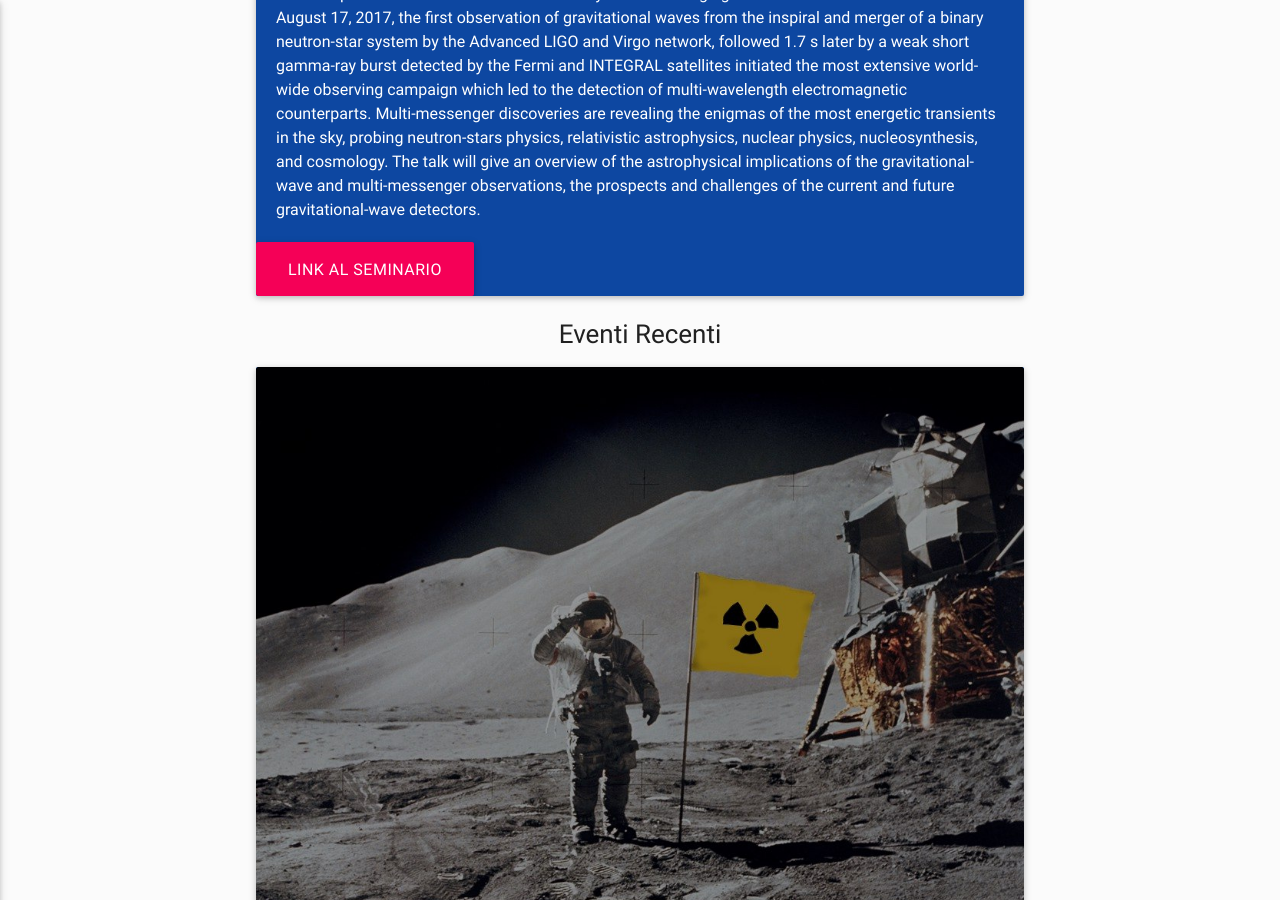
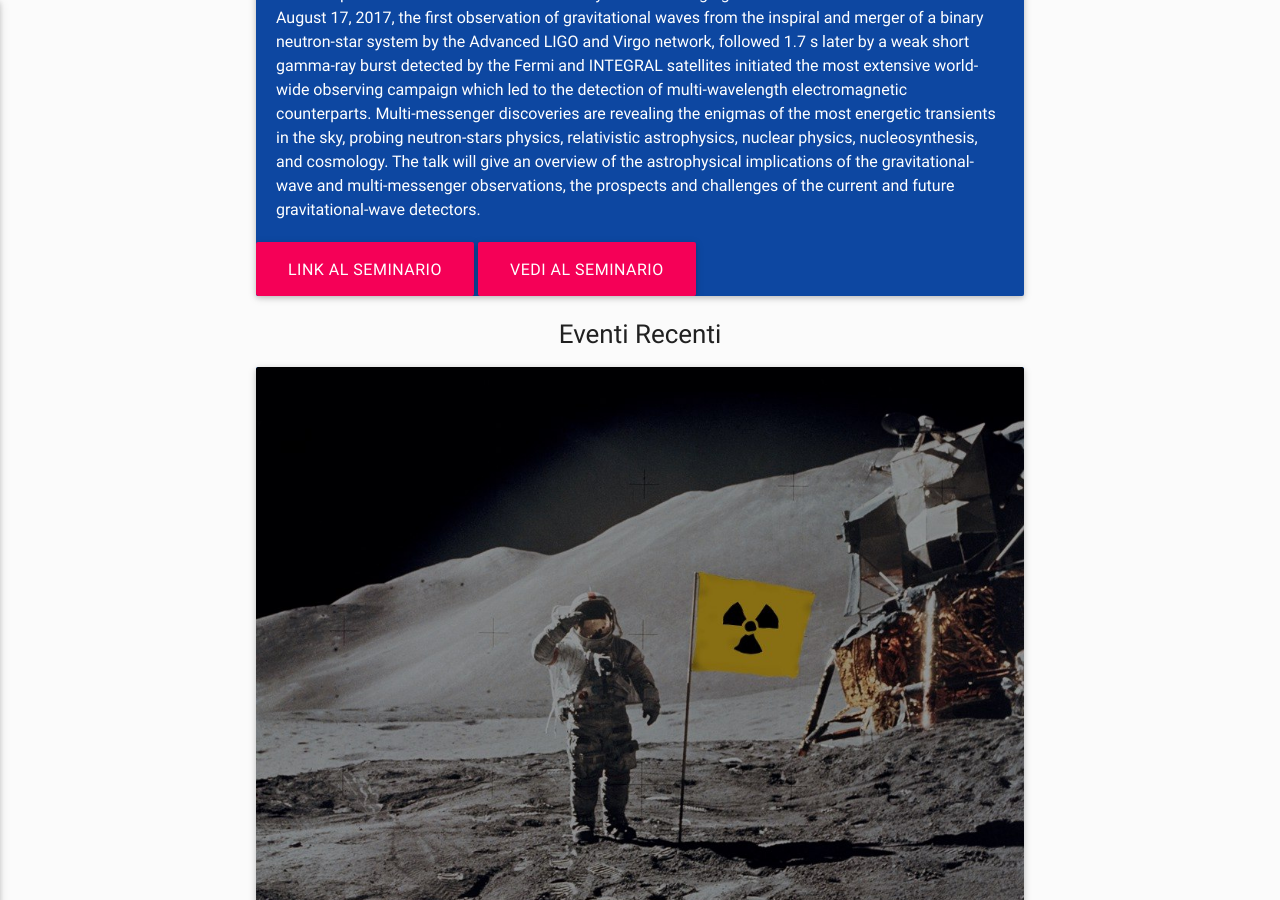
Before and after one commit to ai-sf/aisf_perugia, a Jekyll site: the page built from index.html, in a window 1280 px wide and 900 px high, scrolled down 1413 px. Built offline with Jekyll 4.4.1, drawn with Linux system fonts in a browser that asks for light colours; nearby versions of some CDN libraries.

Commit message:
Update index.html

```diff
--- a/index.html
+++ b/index.html
@@ -51,6 +51,8 @@ including gravitational-wave <br> </h3>
       <a class="waves-effect waves-light btn-large pink accent-3"
       href="https://ucph-ku.zoom.us/j/65760318742?pwd=eTJQcmh1Tk1ETnZlODZKVU53RjFHZz09">  Link al Seminario</a>
 
+      <a class="waves-effect waves-light btn-large pink accent-3"
+      href="https://fb.watch/4ojk-HAeZU/">  Vedi al Seminario</a>
     </div>
   </div>
 
```
